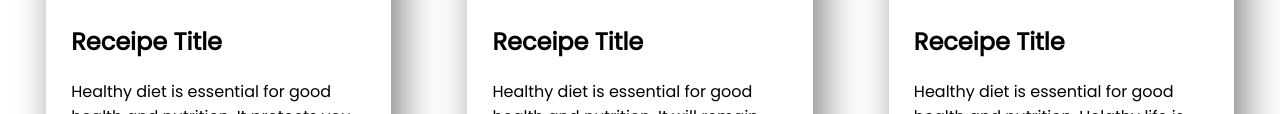
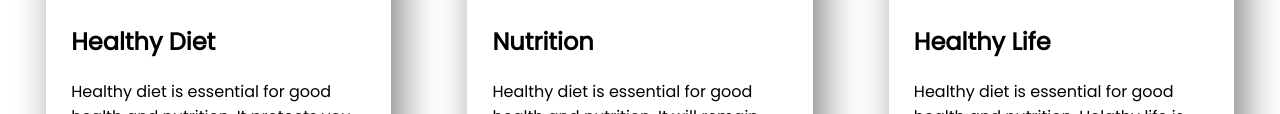
Before and after one commit to binoykd/my-first-assignment, a plain HTML site: page index.html in a window 1280 px wide. Shown: the part 1545-1659 px from the top of the page. Drawn offline with Linux system fonts and the light colour scheme.

Commit message:
name updated

```diff
--- a/index.html
+++ b/index.html
@@ -50,7 +50,7 @@
         <div class="receipe-box">
             <img src="images/food/Project Cover5.png" alt="The Picture of the Food">
             <h2>
-                Receipe Title
+                Healthy Diet
             </h2>
             <p>
                 Healthy diet is essential for good health and nutrition. It protects you against many chronic
@@ -60,7 +60,7 @@
         <div class="receipe-box">
             <img src="images/food/Project Cover.jpg" alt="The Picture of the Food">
             <h2>
-                Receipe Title
+                Nutrition
             </h2>
             <p>
                 Healthy diet is essential for good health and nutrition. It will remain you fit.
@@ -69,7 +69,7 @@
         <div class="receipe-box">
             <img src="images/food/Project Cover6.png" alt="The Picture of the Food">
             <h2>
-                Receipe Title
+                Healthy Life
             </h2>
             <p>
                 Healthy diet is essential for good health and nutrition. Helathy life is the core of a happy life.
```
